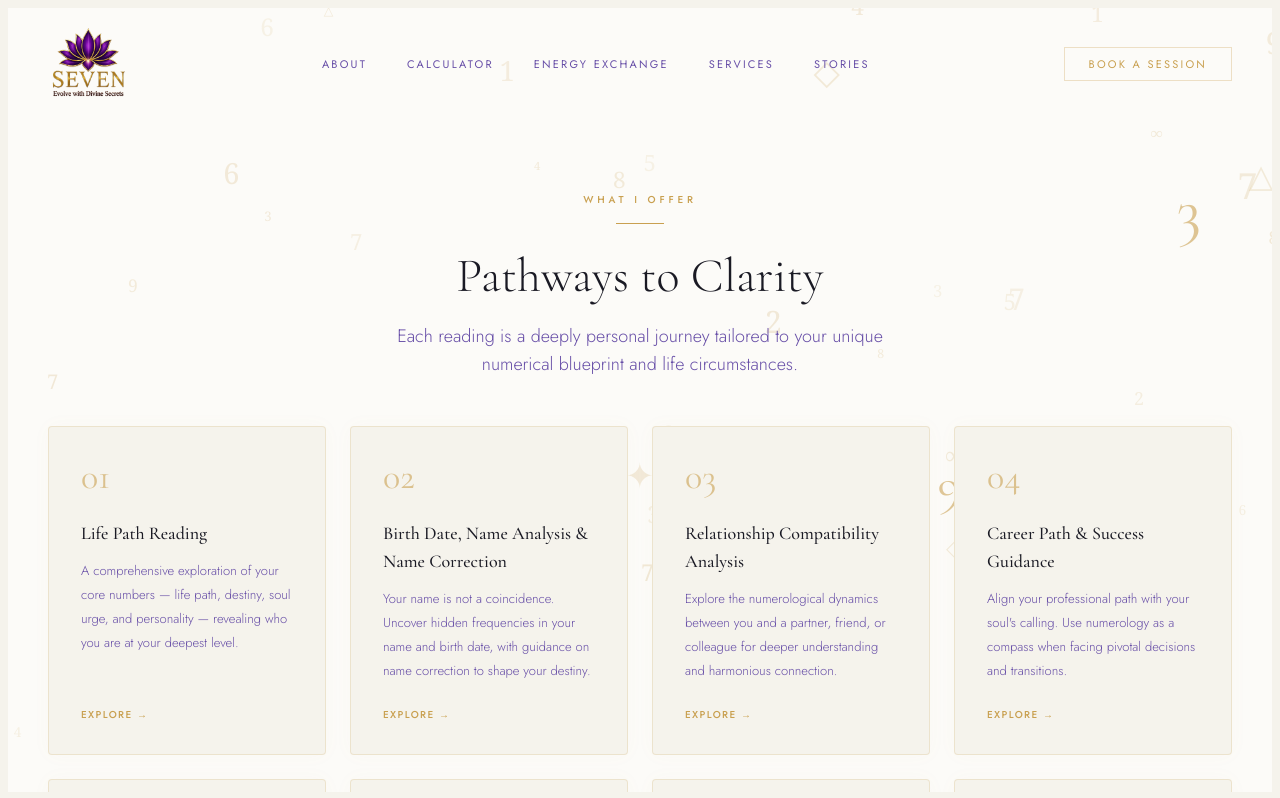
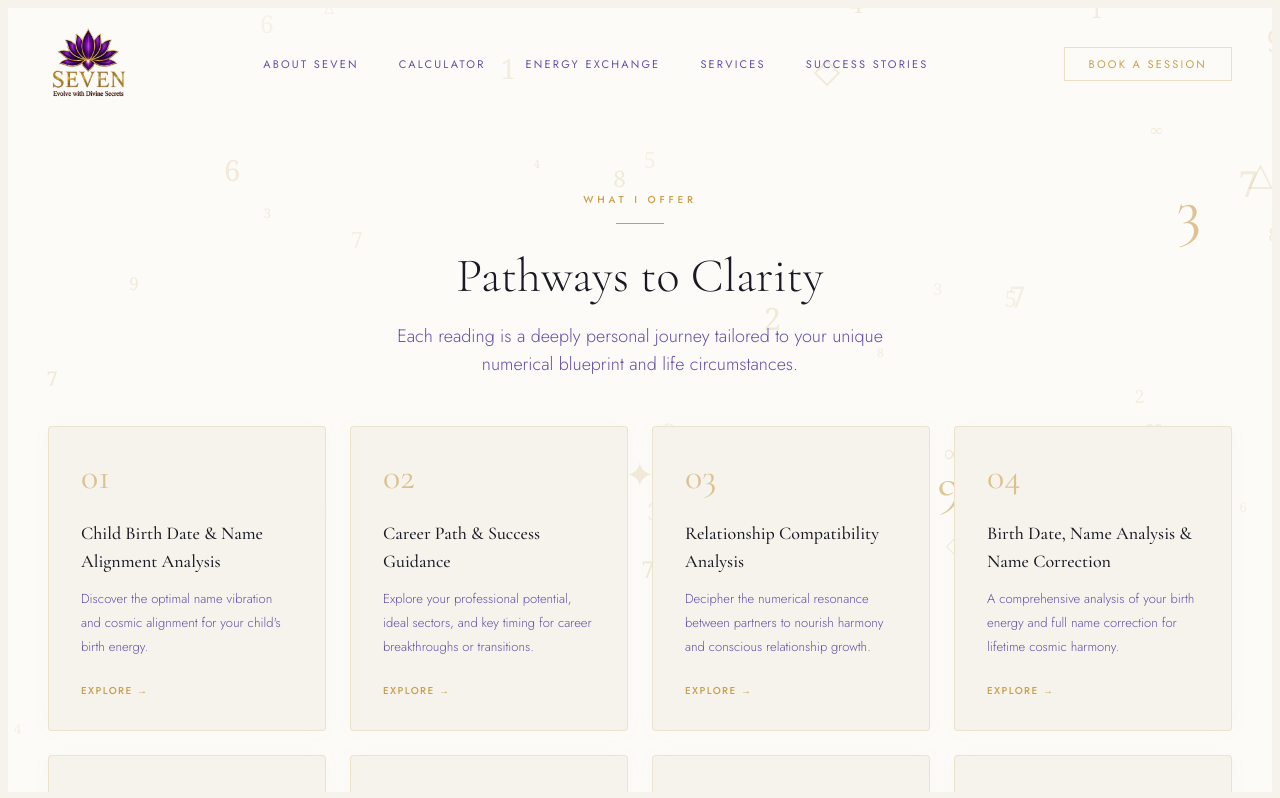
Before and after one commit to MyWorld0007/Sevenwithsusshil, a React (Vite) app: page /services in a window 1280 px wide. Shown: the top 798 px of the page. Built offline with nearby package versions, Linux system fonts and the light colour scheme; what react-quill-new would draw is missing.

Commit message:
chore: rename "Stories" to "Success Stories"
Standardize branding across navigation, admin dashboard, and content pages by updating terminology to "Success Stories" and "About SEVEN".

```diff
--- /dev/null
+++ b/fetch_services.ts
@@ -0,0 +1,21 @@
+import http from 'http';
+
+http.get('http://localhost:3000/api/services', (res) => {
+  let data = '';
+  res.on('data', chunk => data += chunk);
+  res.on('end', () => {
+    try {
+      const services = JSON.parse(data);
+      console.log('SERVICES LIST:');
+      services.forEach((s: any, i: number) => {
+        console.log(`${i+1}. TITLE: ${s.title}`);
+        console.log(`   DESC: ${s.description}`);
+      });
+    } catch (e) {
+      console.error(e);
+      console.log('RAW_DATA:', data);
+    }
+  });
+}).on('error', (e) => {
+  console.error('ERROR:', e.message);
+});
--- a/src/App.tsx
+++ b/src/App.tsx
@@ -144,23 +144,23 @@ export default function App() {
 
       {/* ═══ NAV ═══ */}
       <nav id="nav" className={`fixed top-0 left-0 right-0 z-50 transition-all duration-500 ${navScrolled ? 'bg-bg-dark/95 border-b border-gold-bd backdrop-blur-xl' : 'border-b border-transparent'}`}>
-        <div className="flex items-center justify-between px-6 md:px-12 py-4 md:py-6">
+        <div className="flex items-center justify-between px-6 lg:px-8 xl:px-12 py-4 md:py-6">
           <Link to="/" className="flex items-center">
             <img src="/logo.png" alt="SEVEN 7" className="h-14 md:h-20 w-auto object-contain" />
           </Link>
-          <ul className="hidden md:flex gap-10 text-[11px] uppercase tracking-[0.2em] text-muted items-center">
-            <li><a href="/#about" className="hover:text-gold transition-colors">About</a></li>
+          <ul className="hidden lg:flex gap-4 lg:gap-6 xl:gap-10 text-[10px] xl:text-[11px] uppercase tracking-[0.2em] text-muted items-center whitespace-nowrap">
+            <li><a href="/#about" className="hover:text-gold transition-colors">About SEVEN</a></li>
             <li><a href="/#calculator" className="hover:text-gold transition-colors">Calculator</a></li>
             <li><Link to="/pricing" className="hover:text-gold transition-colors">Energy Exchange</Link></li>
             <li><a href="/#services" className="hover:text-gold transition-colors">Services</a></li>
-            <li><Link to="/stories" className="hover:text-gold transition-colors">Stories</Link></li>
+            <li><Link to="/stories" className="hover:text-gold transition-colors">Success Stories</Link></li>
           </ul>
-          <div className="flex items-center gap-4">
-            <Link to="/pricing" className="hidden md:inline-block px-6 py-2 border border-gold/30 text-[11px] uppercase tracking-[0.2em] hover:bg-gold/10 transition-colors text-gold">
+          <div className="flex items-center gap-4 whitespace-nowrap">
+            <Link to="/pricing" className="hidden lg:inline-block px-4 xl:px-6 py-2 border border-gold/30 text-[10px] xl:text-[11px] uppercase tracking-[0.2em] hover:bg-gold/10 transition-colors text-gold">
               Book a Session
             </Link>
             <button
-              className="md:hidden text-gold p-3 cursor-pointer focus:outline-none"
+              className="lg:hidden text-gold p-3 cursor-pointer focus:outline-none"
               onClick={() => setIsMobileMenuOpen(!isMobileMenuOpen)}
               aria-label="Toggle menu"
             >
@@ -176,13 +176,13 @@ export default function App() {
         </div>
 
         {/* Mobile menu */}
-        <div className={`md:hidden absolute top-full left-0 right-0 bg-bg-dark border-b border-gold-bd transition-all duration-300 overflow-hidden ${isMobileMenuOpen ? 'max-h-96 opacity-100' : 'max-h-0 opacity-0'}`}>
+        <div className={`lg:hidden absolute top-full left-0 right-0 bg-bg-dark border-b border-gold-bd transition-all duration-300 overflow-hidden ${isMobileMenuOpen ? 'max-h-96 opacity-100' : 'max-h-0 opacity-0'}`}>
           <ul className="flex flex-col text-[11px] uppercase tracking-[0.2em] text-muted p-6 gap-2">
-            <li><a href="/#about" onClick={() => setIsMobileMenuOpen(false)} className="hover:text-gold transition-colors block py-3 px-2">About</a></li>
+            <li><a href="/#about" onClick={() => setIsMobileMenuOpen(false)} className="hover:text-gold transition-colors block py-3 px-2">About SEVEN</a></li>
             <li><a href="/#calculator" onClick={() => setIsMobileMenuOpen(false)} className="hover:text-gold transition-colors block py-3 px-2">Calculator</a></li>
             <li><Link to="/pricing" onClick={() => setIsMobileMenuOpen(false)} className="hover:text-gold transition-colors block py-3 px-2">Energy Exchange</Link></li>
             <li><a href="/#services" onClick={() => setIsMobileMenuOpen(false)} className="hover:text-gold transition-colors block py-3 px-2">Services</a></li>
-            <li><Link to="/stories" onClick={() => setIsMobileMenuOpen(false)} className="hover:text-gold transition-colors block py-3 px-2">Stories</Link></li>
+            <li><Link to="/stories" onClick={() => setIsMobileMenuOpen(false)} className="hover:text-gold transition-colors block py-3 px-2">Success Stories</Link></li>
             <li className="pt-4 mt-2 border-t border-gold/10">
               <Link to="/pricing" onClick={() => setIsMobileMenuOpen(false)} className="inline-block px-6 py-3.5 border border-gold/30 text-gold w-full text-center uppercase tracking-[0.2em]">
                 Book a Session
--- a/src/pages/About.tsx
+++ b/src/pages/About.tsx
@@ -45,7 +45,7 @@ export default function About() {
           </div>
         </div>
         <div className="md:col-span-7 reveal vis">
-          <p className="text-[10px] font-medium tracking-[0.38em] uppercase text-gold mb-4">About</p>
+          <p className="text-[10px] font-medium tracking-[0.38em] uppercase text-gold mb-4">About SEVEN</p>
           <h2 className="text-3xl md:text-5xl font-light font-serif leading-[1.18] mb-6">{aboutTitle}</h2>
           <p className="text-[15px] font-light leading-[1.95] text-muted mb-6 whitespace-pre-wrap">{aboutPara1}</p>
           <p className="text-[15px] font-light leading-[1.95] text-muted mb-8 whitespace-pre-wrap">{aboutPara2}</p>
--- a/src/pages/Admin.tsx
+++ b/src/pages/Admin.tsx
@@ -673,7 +673,7 @@ export default function Admin() {
              onClick={() => setActiveTab('testimonials')}
              className={`w-full text-left px-4 py-3 text-[11px] uppercase tracking-[0.1em] transition-colors rounded ${activeTab === 'testimonials' ? 'bg-gold text-bg-dark font-bold' : 'text-gold hover:bg-gold/10'}`}
            >
-             Stories
+             Success Stories
            </button>
            <button
              onClick={() => setActiveTab('lifepaths')}
@@ -697,7 +697,7 @@ export default function Admin() {
              onClick={() => setActiveTab('profile')}
              className={`w-full text-left px-4 py-3 text-[11px] uppercase tracking-[0.1em] transition-colors rounded ${activeTab === 'profile' ? 'bg-gold text-bg-dark font-bold' : 'text-gold hover:bg-gold/10'}`}
            >
-             About Profile
+             About SEVEN Profile
            </button>
         </nav>
 
@@ -822,7 +822,7 @@ export default function Admin() {
         {activeTab === 'testimonials' && (
           <section className="max-w-4xl animate-in fade-in slide-in-from-bottom-4 duration-500">
              <div className="flex justify-between items-center mb-8">
-               <h2 className="text-3xl font-serif text-gold">Stories</h2>
+               <h2 className="text-3xl font-serif text-gold">Success Stories</h2>
              </div>
 
              {!testimonials ? (
@@ -1054,7 +1054,7 @@ export default function Admin() {
          {activeTab === 'profile' && settings && (
            <section className="max-w-4xl animate-in fade-in slide-in-from-bottom-4 duration-500">
              <div className="flex justify-between items-center mb-6">
-               <h2 className="text-3xl font-serif text-gold">About Profile Settings</h2>
+               <h2 className="text-3xl font-serif text-gold">About SEVEN Profile Settings</h2>
                <div className="flex items-center gap-4">
                  {saveSuccess && <span className="text-emerald-400 font-mono text-xs animate-pulse">✓ Saved Successfully</span>}
                  {saveError && <span className="text-rose-400 font-mono text-xs">Error: {saveError}</span>}
@@ -1069,7 +1069,7 @@ export default function Admin() {
              </div>
 
              <p className="text-sm text-muted mb-8 tracking-wide max-w-2xl leading-relaxed">
-               Update your homepage "About" section's display details, profile picture path, and descriptions for perfect paragraph alignment.
+               Update your homepage "About SEVEN" section's display details, profile picture path, and descriptions for perfect paragraph alignment.
               </p>
                {/* Profile Editor Grid */}
              <div className="grid grid-cols-1 md:grid-cols-12 gap-8">
@@ -1144,7 +1144,7 @@ export default function Admin() {
                    </div>
 
                    <div>
-                     <label className="block text-xs uppercase tracking-[0.1em] text-muted mb-2 font-semibold font-serif text-gold">About Section Title</label>
+                     <label className="block text-xs uppercase tracking-[0.1em] text-muted mb-2 font-semibold font-serif text-gold">About SEVEN Section Title</label>
                      <input
                        type="text"
                        value={settings.about_title || ''}
@@ -1156,7 +1156,7 @@ export default function Admin() {
 
                    <div>
                      <div className="flex justify-between items-center mb-2">
-                       <label className="block text-xs uppercase tracking-[0.1em] text-muted font-semibold font-mono">About Description: Paragraph 1</label>
+                       <label className="block text-xs uppercase tracking-[0.1em] text-muted font-semibold font-mono">About SEVEN Description: Paragraph 1</label>
                        <span className="text-[10px] text-gold font-mono font-semibold">Better alignment view</span>
                      </div>
                      <textarea
@@ -1169,7 +1169,7 @@ export default function Admin() {
 
                    <div>
                      <div className="flex justify-between items-center mb-2">
-                       <label className="block text-xs uppercase tracking-[0.1em] text-muted font-semibold font-mono">About Description: Paragraph 2</label>
+                       <label className="block text-xs uppercase tracking-[0.1em] text-muted font-semibold font-mono">About SEVEN Description: Paragraph 2</label>
                        <span className="text-[10px] text-gold font-mono font-semibold font-serif">Better alignment view</span>
                      </div>
                      <textarea
--- a/src/pages/Services.tsx
+++ b/src/pages/Services.tsx
@@ -3,15 +3,19 @@ import { Link, useLocation } from 'react-router-dom';
 import { ChevronLeft, ChevronRight } from 'lucide-react';
 
 const ALL_SERVICES = [
-  { n: '01', title: 'Life Path Reading', slug: 'life-path-reading', desc: 'A comprehensive exploration of your core numbers — life path, destiny, soul urge, and personality — revealing who you are at your deepest level.' },
-  { n: '02', title: 'Birth Date, Name Analysis & Name Correction', slug: 'birth-name-analysis', desc: 'Your name is not a coincidence. Uncover hidden frequencies in your name and birth date, with guidance on name correction to shape your destiny.' },
-  { n: '03', title: 'Relationship Compatibility Analysis', slug: 'relationship-compatibility', desc: 'Explore the numerological dynamics between you and a partner, friend, or colleague for deeper understanding and harmonious connection.' },
-  { n: '04', title: 'Career Path & Success Guidance', slug: 'career-success-guidance', desc: 'Align your professional path with your soul\'s calling. Use numerology as a compass when facing pivotal decisions and transitions.' },
-  { n: '05', title: 'Child Birth Date & Name Alignment Analysis', slug: 'child-name-alignment', desc: 'Ensure your child\'s name aligns perfectly with their birth date frequencies, giving them a harmonious start to their life journey.' },
-  { n: '06', title: 'Business Numerology & Prosperity Blueprint', slug: 'business-numerology', desc: 'Optimize your business name, launch dates, and brand frequencies to attract abundance, success, and long-term prosperity.' },
-  { n: '07', title: 'Lucky Numbers, Alphabets & Colour Alignment Guidance', slug: 'lucky-alignment', desc: 'Discover your most auspicious numbers, letters, and colors. Learn how to integrate them into your daily life for enhanced luck and flow.' },
-  { n: '08', title: 'Focused Insight Session (Single Question Guidance)', slug: 'focused-insight', desc: 'Have a specific, burning question? Receive targeted, clear numerological guidance on a single pressing issue or decision.' },
-  { n: '09', title: 'Gemstone, Crystal, Rudraksha & Yantra Recommendation', slug: 'gemstone-crystal-rudraksha-recommendation', desc: 'Identify which gemstone, crystal, or Rudraksha is naturally aligned with your energy to create greater balance, inner stability, and support your journey toward success.' }
+  { n: '01', title: 'Child Birth Date & Name Alignment Analysis', slug: 'child-name-alignment', desc: 'Discover the optimal name vibration and cosmic alignment for your child\'s birth energy.' },
+  { n: '02', title: 'Career Path & Success Guidance', slug: 'career-success-guidance', desc: 'Explore your professional potential, ideal sectors, and key timing for career breakthroughs or transitions.' },
+  { n: '03', title: 'Relationship Compatibility Analysis', slug: 'relationship-compatibility', desc: 'Decipher the numerical resonance between partners to nourish harmony and conscious relationship growth.' },
+  { n: '04', title: 'Birth Date, Name Analysis & Name Correction', slug: 'birth-name-analysis', desc: 'A comprehensive analysis of your birth energy and full name correction for lifetime cosmic harmony.' },
+  { n: '05', title: 'Business Numerology & Prosperity Blueprint', slug: 'business-numerology', desc: 'Optimize corporate/brand alignment, choose lucky launch dates, and blueprint your business success.' },
+  { n: '06', title: 'Lucky Numbers, Alphabets & Colour Alignment', slug: 'lucky-alignment', desc: 'Elevate your daily frequency by aligning with your supportive numbers, letters, and visual energies.' },
+  { n: '07', title: 'Focused Insight Session', slug: 'focused-insight', desc: 'Directly target a single query or burning question for swift, clear metaphysical clarity (Single Question).' },
+  { n: '08', title: 'Gemstone, Crystal, Rudraksha & Yantra Recommendation', slug: 'gemstone-crystal-rudraksha-recommendation', desc: 'Receive personalized astronomical cosmic prescription of specific crystals, powerful Rudrakshas, and precious gemstones to amplify protective fields and lucky energy bands.' },
+  { n: '09', title: 'Mobile Number Numerology', slug: 'mobile-number-numerology', desc: 'Analyze and optimize your mobile number vibrations to enhance communication, opportunities, prosperity, and overall life harmony.' },
+  { n: '10', title: 'Partnered Expert Reiki Healings', slug: 'reiki-healings', desc: 'Experience energy healing through our Expert Reiki Healers to promote emotional balance, stress relief, inner peace, and overall well-being.' },
+  { n: '11', title: 'Partnered Expert Tarot Card Readings', slug: 'tarot-readings', desc: 'Gain intuitive guidance and deeper insights into life\'s questions, challenges, opportunities, and future possibilities through Tarot.' },
+  { n: '12', title: 'Partnered Expert Guided Meditation', slug: 'guided-meditation', desc: 'Experience guided meditation sessions designed to reduce stress, improve focus, enhance self-awareness, and foster inner harmony.' },
+  { n: '13', title: 'Partnered Expert Chakra Healings', slug: 'chakra-healings', desc: 'Restore balance and harmony to your energy centers through chakra healing for improved emotional, mental, physical, and spiritual well-being.' }
 ];
 
 export default function Services({ isFullPage = false }: { isFullPage?: boolean }) {
--- a/src/pages/Stories.tsx
+++ b/src/pages/Stories.tsx
@@ -590,7 +590,7 @@ export default function Stories({ isFullPage = false }: StoriesProps) {
   // Fallback Inline Homepage Component
   return (
     <section id="testimonials" className="w-full relative z-10 py-16 md:py-24 px-6 md:px-12 max-w-[1280px] mx-auto flex flex-col justify-center">
-      <p className="text-[10px] font-medium tracking-[0.38em] uppercase text-gold text-center mb-4">Client Stories</p>
+      <p className="text-[10px] font-medium tracking-[0.38em] uppercase text-gold text-center mb-4">Success Stories</p>
       <div className="w-[48px] h-[1px] bg-gold mx-auto mb-6"></div>
       <h2 className="text-4xl md:text-5xl font-light font-serif text-center mb-4">Voices of Transformation</h2>
       <p className="text-muted text-lg font-light text-center max-w-[500px] mx-auto mb-8">Real journeys from people who discovered clarity through the language of numbers.</p>
--- /dev/null
+++ b/workspace/fetch_services.ts
@@ -0,0 +1,20 @@
+import http from 'http';
+
+http.get('http://localhost:3000/api/services', (res) => {
+  let data = '';
+  res.on('data', chunk => data += chunk);
+  res.on('end', () => {
+    try {
+      const services = JSON.parse(data);
+      console.log('SERVICES LIST:');
+      services.forEach((s: any, i: number) => {
+        console.log(`${i+1}. ${s.title}`);
+      });
+    } catch (e) {
+      console.error(e);
+      console.log('RAW_DATA:', data);
+    }
+  });
+}).on('error', (e) => {
+  console.error('ERROR:', e.message);
+});
```
